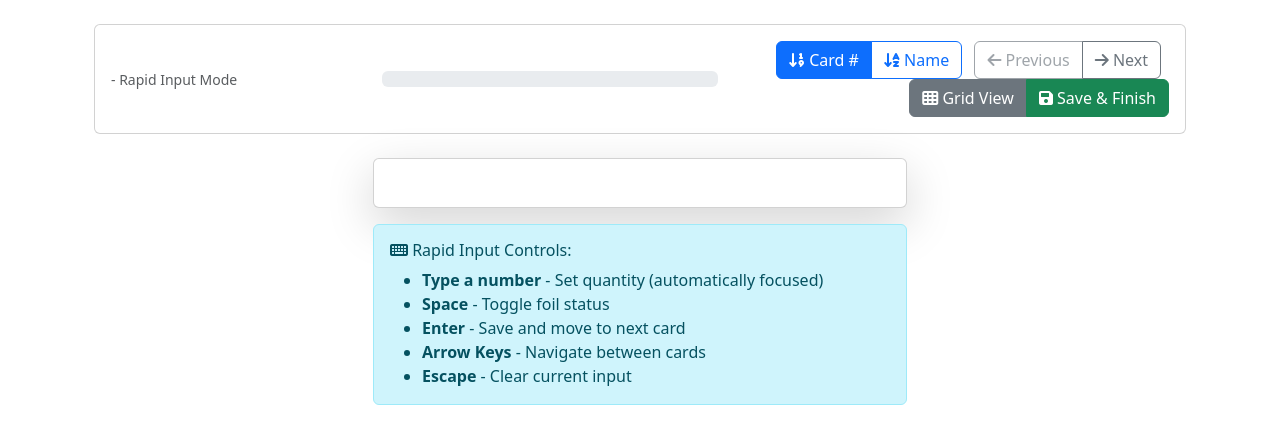
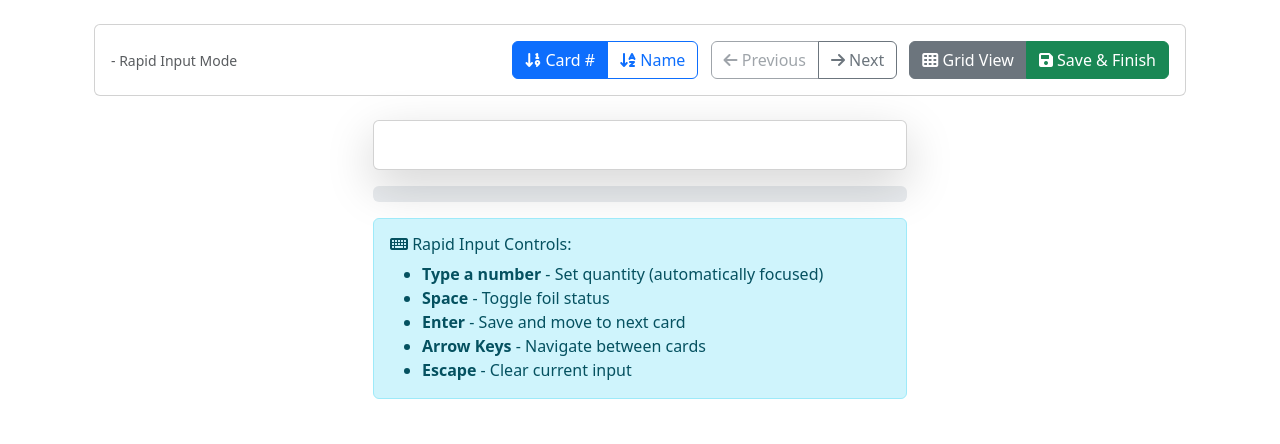
Before and after one commit to MattPicDev/mtg-collection-builder, a Flask app: template templates/rapid_view.html in a window 1280 px wide. Shown: the part 56-500 px from the top of the page. Run offline with Flask 3, Linux system fonts and the light colour scheme; the template is opened without the code that fills it, so the values that code supplies are empty.

Commit message:
Relocate progress bar in rapid view to reduce clutter
- Moved progress bar from upper controls to below card display
- Positioned above keyboard controls documentation
- Improved visual hierarchy and reduced button crowding
- Progress bar now matches card display width for consistency

```diff
--- a/templates/rapid_view.html
+++ b/templates/rapid_view.html
@@ -19,14 +19,7 @@
                             </h5>
                             <small class="text-muted">{{ set_info.code|upper }} - Rapid Input Mode</small>
                         </div>
-                        <div class="col-md-4">
-                            <div class="progress">
-                                <div class="progress-bar" role="progressbar" style="width: 0%" id="progressBar">
-                                    <span id="progressText">0 / {{ cards|length }}</span>
-                                </div>
-                            </div>
-                        </div>
-                        <div class="col-md-5 text-end">
+                        <div class="col-md-9 text-end">
                             <div class="btn-group me-2" role="group">
                                 <button type="button" class="btn btn-outline-primary active" id="sortByNumber" onclick="sortCards('number')">
                                     <i class="fas fa-sort-numeric-down"></i> Card #
@@ -64,6 +57,17 @@
             <div class="card shadow-lg" id="cardDisplay">
                 <div class="card-body p-4">
                     <!-- Card will be loaded here -->
+                </div>
+            </div>
+        </div>
+    </div>
+
+    <!-- Progress Bar -->
+    <div class="row justify-content-center mt-3">
+        <div class="col-lg-8 col-xl-6">
+            <div class="progress">
+                <div class="progress-bar" role="progressbar" style="width: 0%" id="progressBar">
+                    <span id="progressText">0 / {{ cards|length }}</span>
                 </div>
             </div>
         </div>
```
